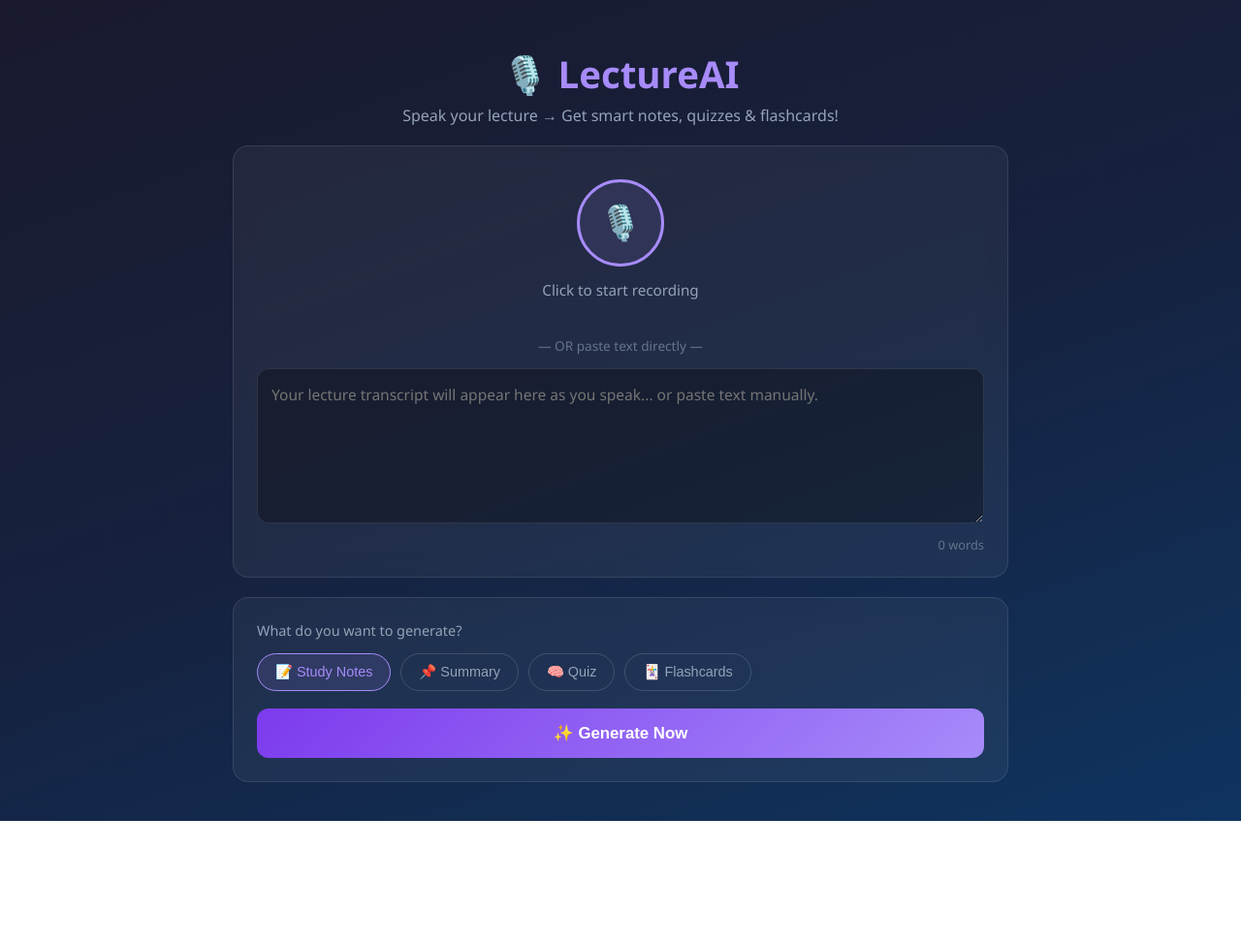
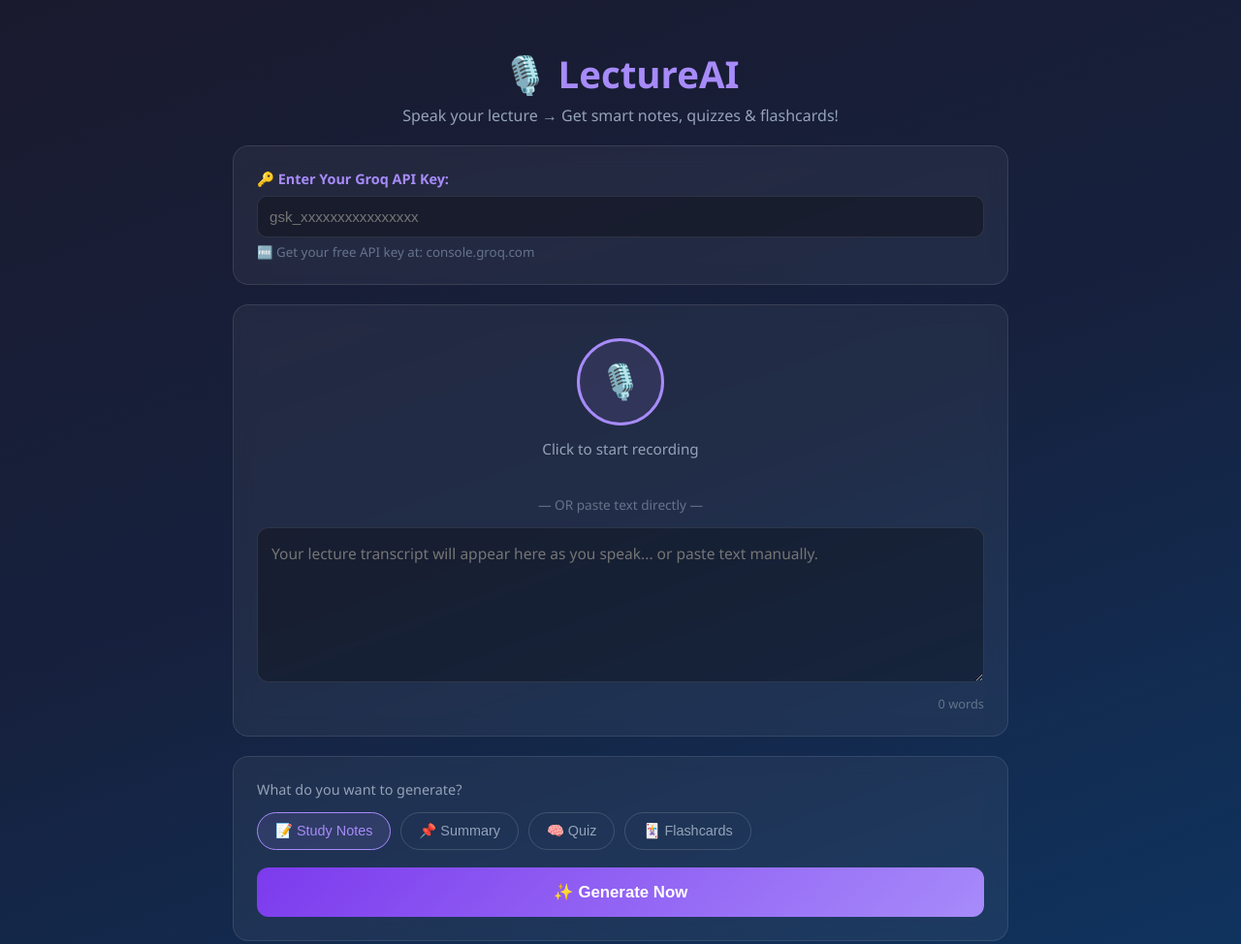
Before and after one commit to Snehal122004/voice-to-notes, a plain HTML site: page index.html in a window 1280 px wide. Shown: the top 974 px of the page at 97% size. Before the commit the page ends 847 px from the top, so only its background shows below. Drawn offline with Linux system fonts and the light colour scheme.

Commit message:
Updated UI with API key input box

```diff
--- a/index.html
+++ b/index.html
@@ -13,6 +13,22 @@
   <div class="header">
     <div class="logo">🎙️ LectureAI</div>
     <p class="tagline">Speak your lecture → Get smart notes, quizzes & flashcards!</p>
+  </div>
+
+  <!-- API Key Input -->
+  <div class="card" style="margin-bottom:20px;">
+    <label style="color:#a78bfa; font-size:0.9rem; font-weight:600; display:block; margin-bottom:8px;">
+      🔑 Enter Your Groq API Key:
+    </label>
+    <input
+      type="password"
+      id="apiKeyInput"
+      placeholder="gsk_xxxxxxxxxxxxxxxx"
+      style="width:100%; padding:12px; background:rgba(0,0,0,0.3); border:1.5px solid rgba(255,255,255,0.1); border-radius:10px; color:#e2e8f0; font-size:0.95rem; outline:none;"
+    />
+    <small style="color:#64748b; margin-top:6px; display:block;">
+      🆓 Get your free API key at: console.groq.com
+    </small>
   </div>
 
   <!-- Recording Section -->
--- a/script.js
+++ b/script.js
@@ -1,4 +1,5 @@
-const API_KEY = "YOUR_API_KEY_HERE";
+// API key will be taken from input box - not stored in code!
+
 let recognition = null;
 let isRecording = false;
 let timerInterval = null;
@@ -104,6 +105,14 @@
 
 // ─── Generate Output (Groq API) ──────────────────────────
 async function generateOutput() {
+
+  // Get API key from input box
+  const API_KEY = document.getElementById('apiKeyInput').value.trim();
+  if (!API_KEY) {
+    alert("Please enter your Groq API key first! Get it free from console.groq.com");
+    return;
+  }
+
   const text = document.getElementById('transcriptBox').value.trim();
   if (!text || text.length < 20) {
     alert("Please speak or paste some text first! Minimum 20 characters required.");
```
